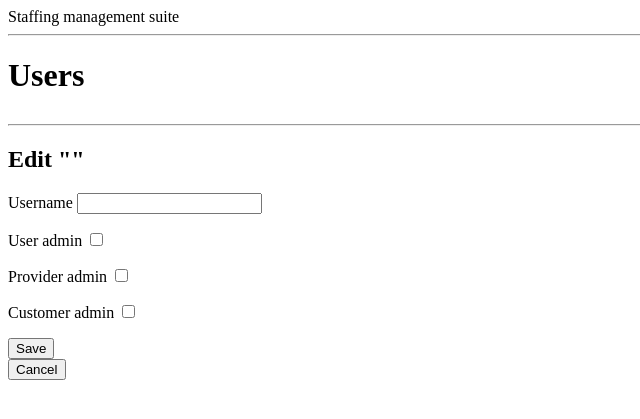
After one commit to EricRohner/staffing, a Flask app: template staffing/templates/users_update.html in a window 1280 px wide. The commit adds this page. Shown: the top 419 px of the page, without its empty margins (0-640 px from the left). Run offline with Flask 3, Linux system fonts and the light colour scheme; the template is opened without the code that fills it, so the values that code supplies are empty.

```diff
--- a/staffing/static/style.css
+++ b/staffing/static/style.css
@@ -9,6 +9,7 @@
     display: flex;
     flex-direction: row;
     gap: 1rem;
+    align-items: flex-end
 }
 
 .button {
--- a/staffing/templates/base.html
+++ b/staffing/templates/base.html
@@ -10,8 +10,9 @@
     <body>
         <header>Staffing management suite</header>
 
-        {% block head %}
-        {% endblock %}
+        {% for message in get_flashed_messages() %}
+            <div class="flash">{{ message }}</div>
+        {% endfor %}
 
         <div class="container-h">
             {% if session['username'] %}
@@ -31,11 +32,13 @@
             {% endif %}
         </div>
 
-        {% for message in get_flashed_messages() %}
-            <div class="flash">{{ message }}</div>
-        {% endfor %}
+        <hr>
+
+        {% block head %}
+        {% endblock %}
 
         {% block body %}
         {% endblock %}
+
     </body>
 </html>
--- a/staffing/templates/users.html
+++ b/staffing/templates/users.html
@@ -20,19 +20,17 @@
         {% endif %}
     </div>
 
+    <hr>
+
     {% for user in users %}
         <article class="user">
-        <header>
-            <div>
+        <header class="container-h">
             <h1>{{ user['username'] }}</h1>
             <div class="about">Created {{ user['created'].strftime('%Y-%m-%d') }}</div>
-            </div>
-            <a class="action" href="{{ url_for('users.update_user', id=user['username']) }}">Edit</a>
+            <a class="action" href="{{ url_for('users.update_user', id=user['id']) }}">Edit</a>
+            <a class="danger" onclick="return confirm('Are you sure?');" href="{{ url_for('users.delete_user', id=user['id']) }}">Delete</a>
         </header>
         </article>
-        {% if not loop.last %}
-        <hr>
-        {% endif %}
     {% endfor %}
 
     {% block form %}
--- /dev/null
+++ b/staffing/templates/users_update.html
@@ -0,0 +1,27 @@
+{% extends "users.html" %}
+{% block form %}
+    <h2>Edit "{{ user['username'] }}"</h2>
+
+    <form class="container-v" method="post">
+        <label>Username
+            <input name="username" id="username" value="{{ user['username'] }}" required>
+        </label>
+
+        <label>User admin
+            <input type="checkbox" name="user_admin" id="user_admin" {% if user['is_user_admin'] %}checked{% endif %}>
+        </label>
+
+        <label>Provider admin
+            <input type="checkbox" name="provider_admin" id="provider_admin" {% if user['is_provider_admin'] %}checked{% endif %}>
+        </label>
+
+        <label>Customer admin
+            <input type="checkbox" name="customer_admin" id="customer_admin" {% if user['is_customer_admin'] %}checked{% endif %}>
+        </label>
+        <input class="button" type="submit" value="Save">
+    </form>
+    <form action="/" method="get">
+        <input class="danger" type="submit" value="Cancel" onclick="return confirm('Are you sure?');">
+    </form>
+
+{% endblock %}
```
Also changed, not shown: staffing/users.py (+20 -6 lines).
